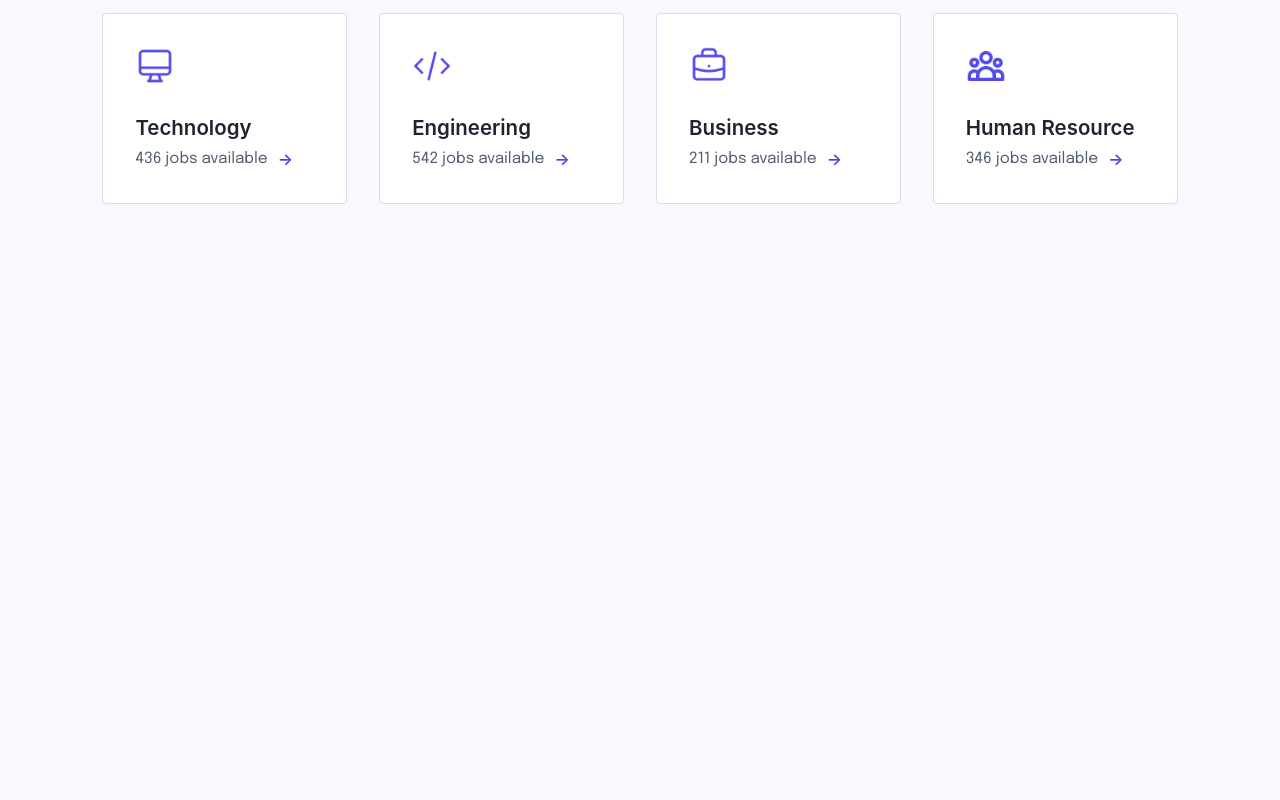
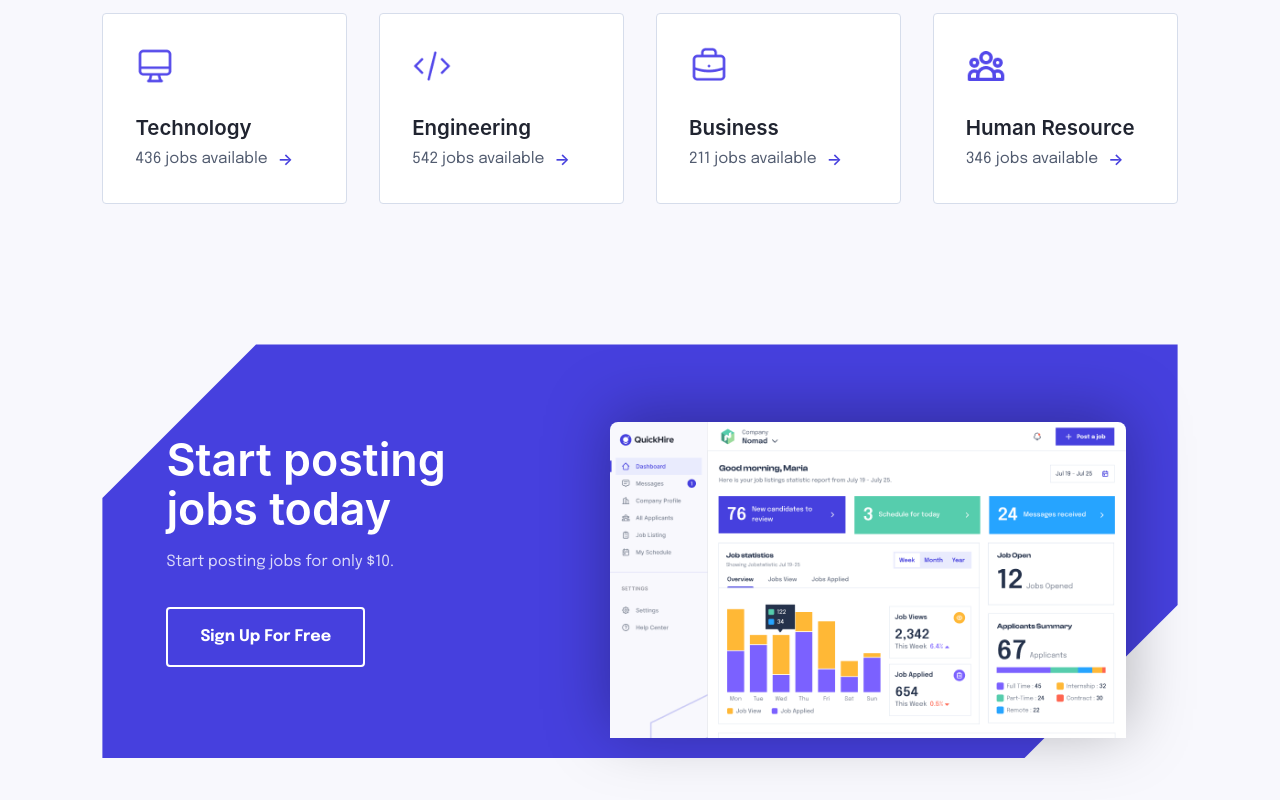
Before and after one commit to Taofique/quickhire, a React (Vite) app in the folder frontend/: page / in a window 1280 px wide. Shown: the part 1304-2104 px from the top of the page. Built offline with nearby package versions, Linux system fonts and the light colour scheme; a web font is replaced by a local one.

Commit message:
feat: add StartPostingSection with diagonal cuts and dashboard image alignment

```diff
--- /dev/null
+++ b/frontend/src/components/StartPostingSection.jsx
@@ -0,0 +1,181 @@
+import dashboardImg from "../assets/Post_Jobs_assets/Dashboard Company.png";
+
+const StartPostingSection = () => {
+  return (
+    <section
+      style={{
+        width: "100%",
+        padding: "60px clamp(24px, 8vw, 128px)",
+        backgroundColor: "#F8F8FD",
+        boxSizing: "border-box",
+        overflow: "visible",
+      }}
+    >
+      <style>{`
+        .sps-wrapper {
+          position: relative;
+          width: 100%;
+        }
+
+        .sps-card {
+          position: relative;
+          width: 100%;
+          background-color: #4640DE;
+          border-radius: 0;
+          display: flex;
+          flex-direction: row;
+          align-items: stretch;
+          min-height: 414px;
+          clip-path: polygon(
+            clamp(80px,12vw,160px) 0%,
+            100% 0%,
+            100% calc(100% - clamp(80px,12vw,160px)),
+            calc(100% - clamp(80px,12vw,160px)) 100%,
+            0% 100%,
+            0% clamp(80px,12vw,160px)
+          );
+        }
+
+        .sps-left {
+          position: relative;
+          z-index: 2;
+          flex: 0 0 45%;
+          padding: clamp(40px, 5vw, 80px);
+          display: flex;
+          flex-direction: column;
+          align-items: flex-start;
+          justify-content: center;
+        }
+
+        /* Dashboard sits OUTSIDE the card as absolute sibling */
+        .sps-dashboard-wrapper {
+          position: absolute;
+          right: clamp(16px, 4vw, 60px);
+          bottom: 0;
+          width: 48%;
+          max-width: 520px;
+          z-index: 10;
+          display: flex;
+          align-items: flex-end;
+          pointer-events: none;
+        }
+
+        .sps-dashboard {
+          width: 100%;
+          object-fit: contain;
+          display: block;
+          border-radius: 8px 8px 0 0;
+          filter: drop-shadow(0 -8px 32px rgba(0,0,0,0.3));
+          transform: translateY(-20px);
+        }
+
+        .sps-btn {
+          display: inline-flex;
+          align-items: center;
+          justify-content: center;
+          padding: 16px 32px;
+          border: 2px solid #ffffff;
+          background: transparent;
+          color: #ffffff;
+          font-family: var(--font-epilogue);
+          font-size: 16px;
+          font-weight: 700;
+          cursor: pointer;
+          border-radius: 4px;
+          transition: background 0.2s ease, color 0.2s ease;
+          margin-top: 32px;
+          pointer-events: all;
+        }
+        .sps-btn:hover {
+          background: #ffffff;
+          color: #4640DE;
+        }
+
+        @media (max-width: 768px) {
+          .sps-card {
+            flex-direction: column;
+            align-items: center;
+            min-height: auto;
+            clip-path: polygon(
+              clamp(50px,12vw,80px) 0%,
+              100% 0%,
+              100% calc(100% - clamp(50px,12vw,80px)),
+              calc(100% - clamp(50px,12vw,80px)) 100%,
+              0% 100%,
+              0% clamp(50px,12vw,80px)
+            );
+            padding-bottom: 240px;
+          }
+          .sps-left {
+            flex: none;
+            width: 100%;
+            align-items: center;
+            text-align: center;
+            padding: 56px 24px 24px;
+          }
+          .sps-dashboard-wrapper {
+            position: absolute;
+            right: 50%;
+            transform: translateX(50%);
+            bottom: 0;
+            width: 85%;
+            max-width: 100%;
+          }
+          .sps-dashboard {
+            transform: translateY(0);
+          }
+        }
+      `}</style>
+
+      {/* wrapper is the positioning parent — card + dashboard are siblings */}
+      <div className="sps-wrapper">
+        {/* CARD — clip-path only affects this */}
+        <div className="sps-card">
+          <div className="sps-left">
+            <h2
+              style={{
+                fontFamily: "var(--font-clash)",
+                fontSize: "clamp(28px, 3.5vw, 56px)",
+                fontWeight: 600,
+                lineHeight: "110%",
+                color: "#ffffff",
+                margin: 0,
+              }}
+            >
+              Start posting
+              <br />
+              jobs today
+            </h2>
+
+            <p
+              style={{
+                fontFamily: "var(--font-epilogue)",
+                fontSize: "clamp(14px, 1.2vw, 16px)",
+                fontWeight: 400,
+                lineHeight: "160%",
+                color: "rgba(255,255,255,0.8)",
+                marginTop: "16px",
+                marginBottom: 0,
+              }}
+            >
+              Start posting jobs for only $10.
+            </p>
+
+            <button className="sps-btn">Sign Up For Free</button>
+          </div>
+        </div>
+
+        {/* DASHBOARD — sibling of card, NOT inside clip-path */}
+        <div className="sps-dashboard-wrapper">
+          <img
+            src={dashboardImg}
+            alt="QuickHire Dashboard"
+            className="sps-dashboard"
+          />
+        </div>
+      </div>
+    </section>
+  );
+};
+
+export default StartPostingSection;
--- a/frontend/src/pages/HomePage.jsx
+++ b/frontend/src/pages/HomePage.jsx
@@ -2,6 +2,7 @@ import CategorySection from "../components/CategorySection";
 import CompaniesSection from "../components/CompaniesSection";
 import HeroSection from "../components/HeroSection";
 import Navbar from "../components/NavBar";
+import StartPostingSection from "../components/StartPostingSection";
 
 const HomePage = () => {
   return (
@@ -12,6 +13,9 @@ const HomePage = () => {
         <HeroSection />
         <CompaniesSection />
         <CategorySection />
+
+        <StartPostingSection />
+
         {/* Temp spacer so page is scrollable to test navbar hide/show */}
         <div style={{ height: "1000px" }} />
       </div>
```
Also changed, not shown: frontend/src/assets/Post_Jobs_assets/Dashboard Company.png (added), frontend/src/assets/Post_Jobs_assets/startposting Background.png (added).
